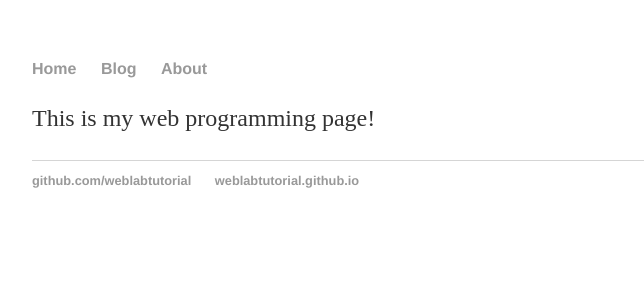
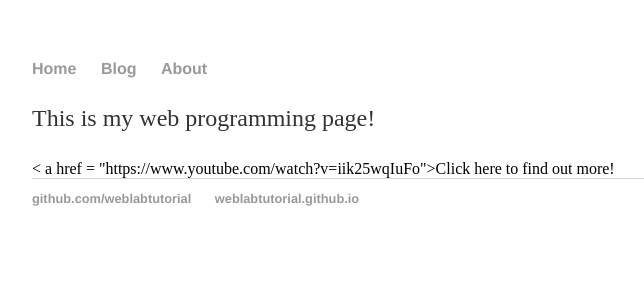
Before and after one commit to JoeDunne212/JoeDunne212.github.io, a Jekyll site: the page built from about/index.html, in a window 1280 px wide. Shown: the top 300 px of the page, without its empty margins (160-804 px from the left). Built offline with Jekyll 4.4.1, drawn with Linux system fonts in a browser that asks for light colours.

Commit message:
Update index.html

```diff
--- a/about/index.html
+++ b/about/index.html
@@ -5,3 +5,4 @@ title: About us
 
 
 <p> This is my web programming page! </p>
+< a href = "https://www.youtube.com/watch?v=iik25wqIuFo">Click here to find out more!</a>
```
